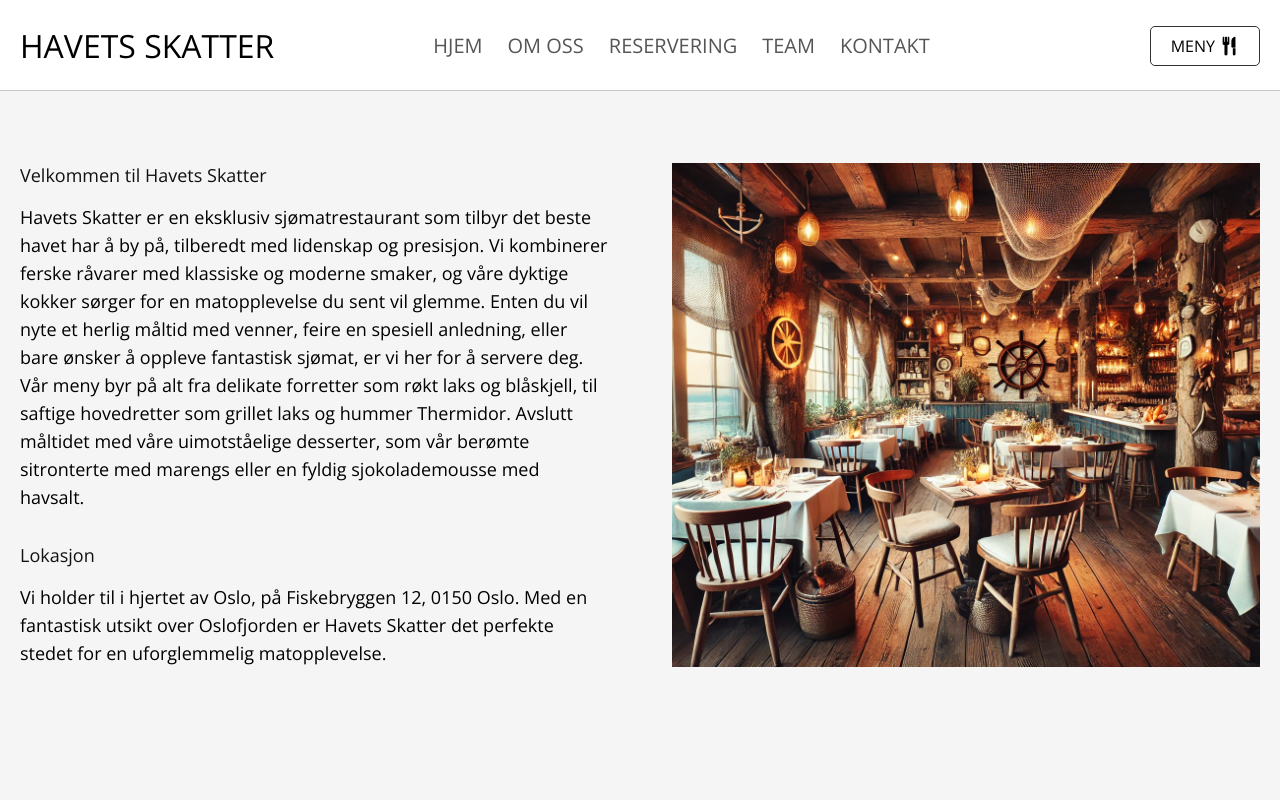
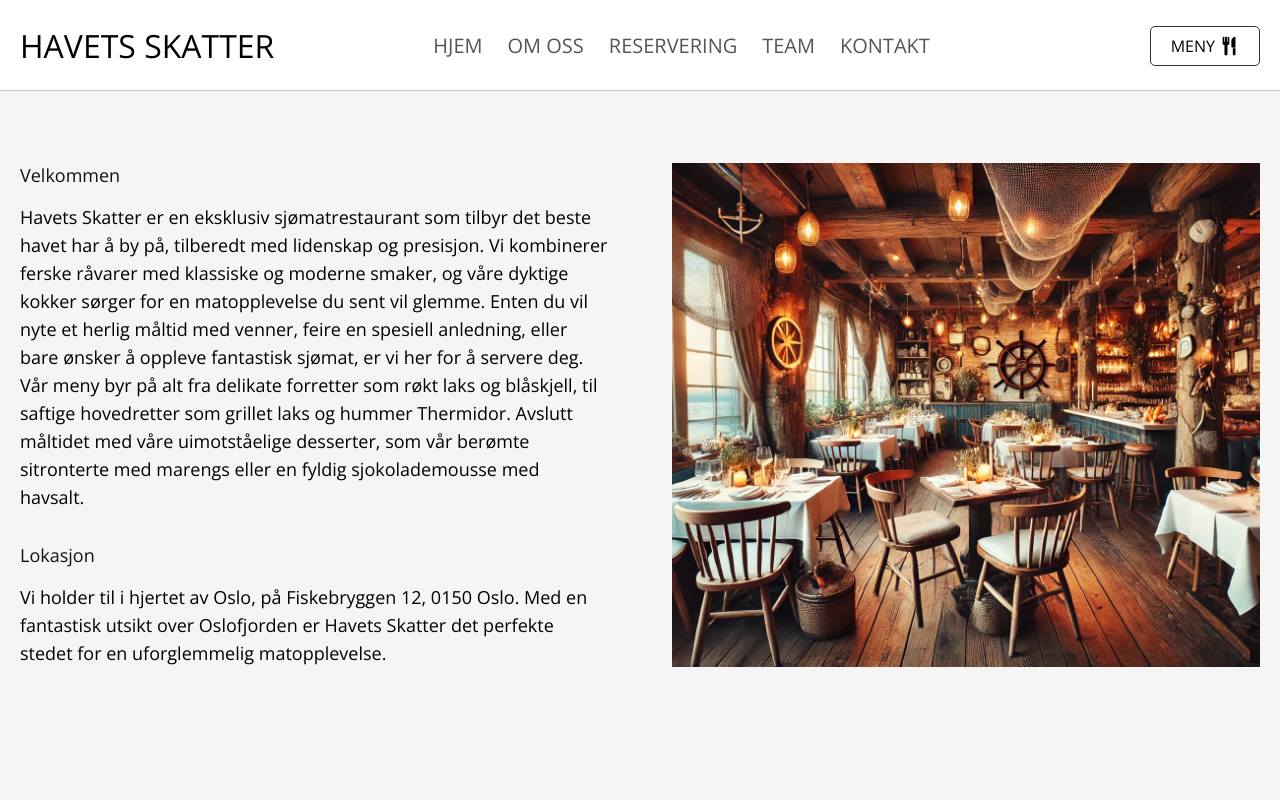
Before and after one commit to skamag/havets-skatter-mern, a React (Vite) app in the folder frontend/: page / in a window 1280 px wide. Shown: the top 800 px of the page. Built offline with nearby package versions, Linux system fonts and the light colour scheme.

Commit message:
about title

```diff
--- a/frontend/src/components/About.jsx
+++ b/frontend/src/components/About.jsx
@@ -10,7 +10,7 @@ const About = () => {
           <div className="banner">
             <div>
               <div className="top">
-                <p>Velkommen til Havets Skatter</p>
+                <p>Velkommen</p>
               </div>
               <p className="mid">
                 Havets Skatter er en eksklusiv sjømatrestaurant som tilbyr det
```
